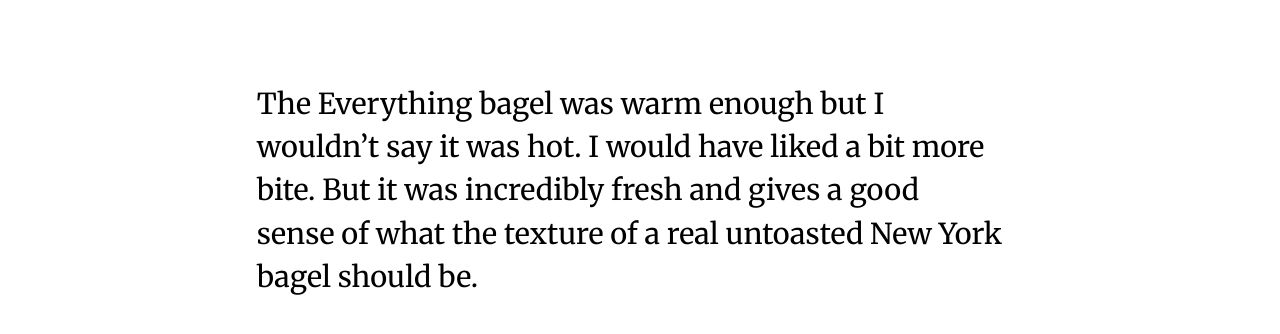
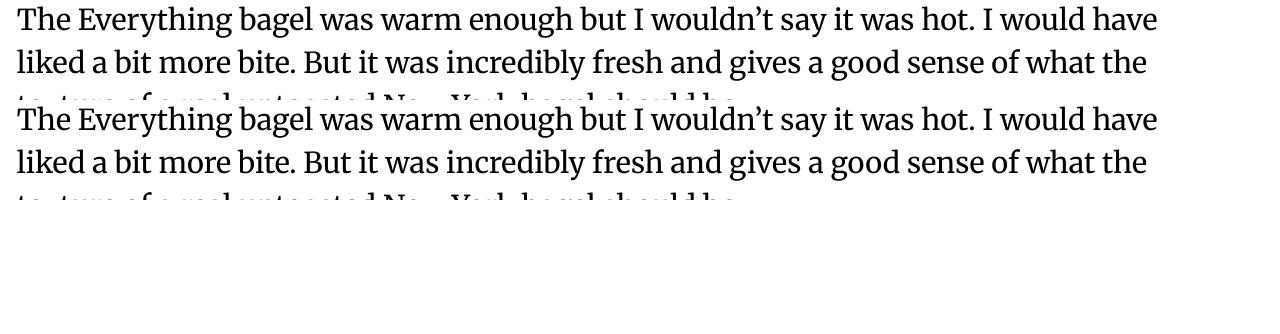
Before and after one commit to nickmcmillan/text-dilation-svg-filter, a React app: page / in a window 1280 px wide. Built offline with nearby package versions, Linux system fonts and the light colour scheme.

Commit message:
renamed to paragraph, minor tidy ups

```diff
--- a/src/DilatedHeading.js
+++ b/src/Paragraph.js
@@ -12,7 +12,7 @@ import useEventListener from './hooks/useEventListener'
 const config = { mass: 5, tension: 510, friction: 73 }
 const lineHeight = 1.5
 
-function DilatedHeading({
+function Paragraph({
   // style = {},
   spread = 8,
   maxFat = 20,
@@ -25,6 +25,8 @@ function DilatedHeading({
 
   const [ref, getBoundingClientRect, refNode] = useDimensions()
   const { width, height, top, left } = getBoundingClientRect
+  console.log(height)
+
 
   useEffect(() => {
     if (!refNode) return
@@ -68,30 +70,33 @@ function DilatedHeading({
 
   useEventListener('mousemove', onMouseMove)
 
+  // const height
+
   return (
-    <div className="outer">
+
     <svg
       ref={ref}
-        className="DilatedHeading_svg"
+      className="Paragraph_svg"
+      viewBox={`0 -${lineHeight * 20} ${width || 0} ${height - 50 || 0}`}
     >
       <text
         strokeLinejoin="round"
         fill={textColor}
         stroke={textColor}
         shapeRendering="optimizeSpeed"
-          width={width}
+        width={`${width}px`}
         // style={style}
       >
         {/* without empty tspans it gets super glitchy around the edges */}
         {/* so tspans are added above/below, as well as left/right of the text */}
-          <tspan dy={`${-1 * lineHeight}em`}>&nbsp;</tspan>
+        <tspan x={10} y={0}  dy={`${-1 * lineHeight}em`}>&nbsp;</tspan>
 
         {lineData.length && lineData.map((lineDataItem, lineNumber) => {
 
           const characters = lineDataItem.lines.split('')
 
           return (
-              <tspan x={10} y={50} dy={`${lineNumber * lineHeight}em`} key={`${lineDataItem.lines}-${lineNumber}`}>
+            <tspan x={10} y={0} dy={`${lineNumber * lineHeight}em`} key={`${lineDataItem.lines}-${lineNumber}`}>
 
               <tspan>&nbsp;</tspan>
 
@@ -124,12 +129,12 @@ function DilatedHeading({
           )
         })}
 
-          <tspan x={10} y={50} dy={`${lineData.length + 1 * lineHeight}em`}>&nbsp;</tspan>
+        <tspan x={10} y={0} dy={`${lineData.length + 1 * lineHeight}em`}>&nbsp;</tspan>
       </text>
 
     </svg>
-    </div>
+
   )
 }
 
-export default DilatedHeading
+export default Paragraph
--- a/src/index.js
+++ b/src/index.js
@@ -2,7 +2,7 @@
 import React from 'react'
 import ReactDOM from 'react-dom'
 
-import DilatedHeading from './DilatedHeading'
+import Paragraph from './Paragraph'
 
 import './styles.css'
 
@@ -11,7 +11,7 @@ function App() {
   return (
     <>
       {/* <section className="dark">
-        <DilatedHeading
+        <Paragraph
           textValue="We embrace the freedom to be creative, we encourage our employees to think differently, to think critically and to solve a problem in a new way."
           spread={10}
           maxFat={20}
@@ -20,7 +20,13 @@ function App() {
       </section> */}
 
       <section className="light">
-        <DilatedHeading
+        <Paragraph
+          textValue="The Everything bagel was warm enough but I wouldn’t say it was hot. I would have liked a bit more bite. But it was incredibly fresh and gives a good sense of what the texture of a real untoasted New York bagel should be."
+          spread={15}
+          maxFat={10}
+          textColor="#000"
+        />
+        <Paragraph
           textValue="The Everything bagel was warm enough but I wouldn’t say it was hot. I would have liked a bit more bite. But it was incredibly fresh and gives a good sense of what the texture of a real untoasted New York bagel should be."
           spread={15}
           maxFat={10}
--- a/src/styles.css
+++ b/src/styles.css
@@ -16,7 +16,7 @@ html {
 body {
   margin: 0;
   color: #fff;
-  padding: 4rem 0;
+  /* padding: 4rem 0; */
 }
 
 section {
@@ -49,7 +49,7 @@ section {
   margin: 0 auto;
 }
 
-.DilatedHeading_svg {
+.Paragraph_svg {
   width: 100%;
   /* border: 1px solid #eee; */
   display: block;
@@ -58,11 +58,11 @@ section {
 
   font-size: 1rem;
   /* height: 16rem; */
-  overflow: visible;
+  /* overflow: visible; */
 }
 
 @media (min-width: 800px) {
-  .DilatedHeading_svg {
+  .Paragraph_svg {
     font-size: 1.8rem;
   }
 }
```
Lines whose indentation alone changed are shown as unchanged.
